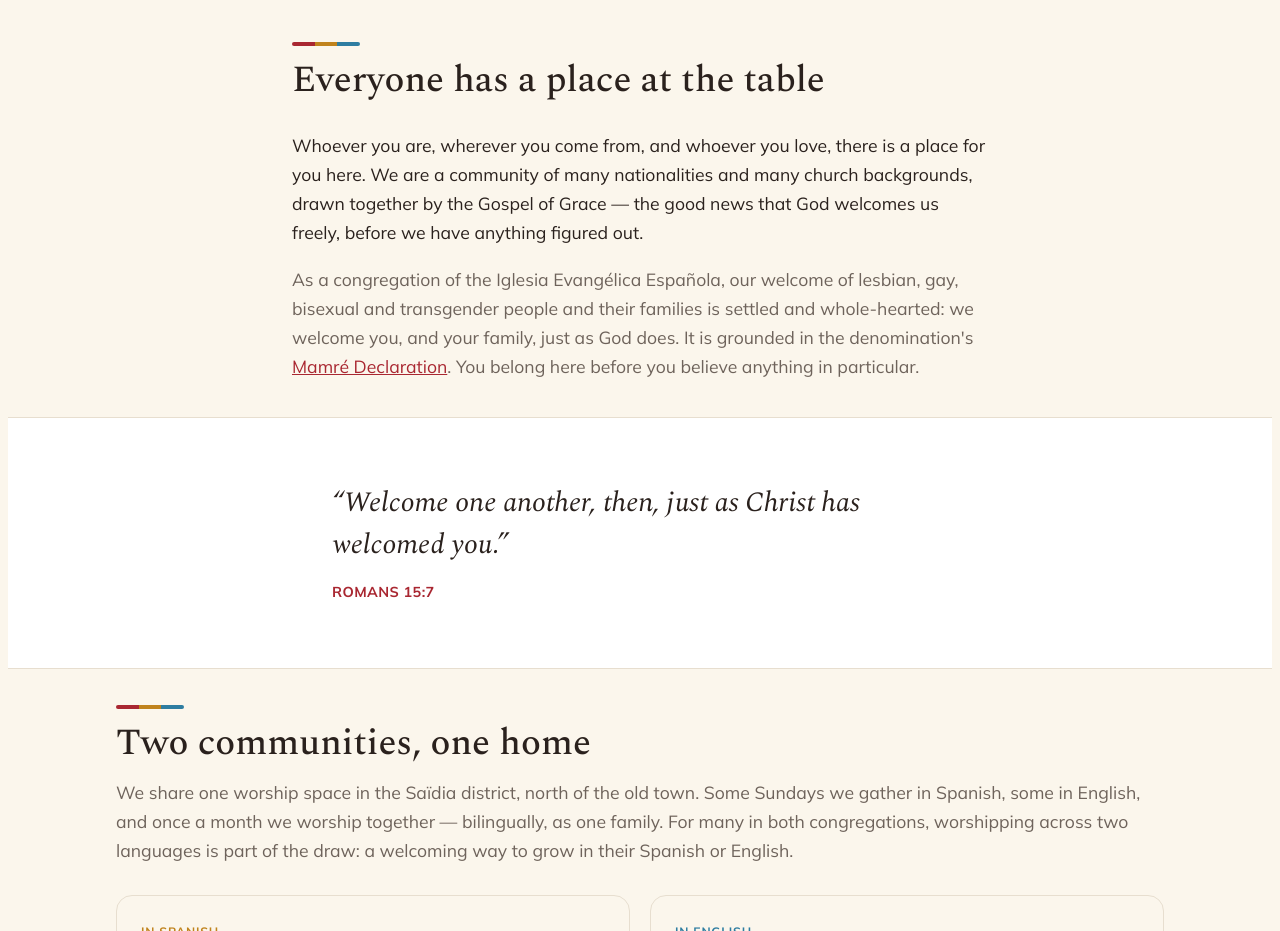
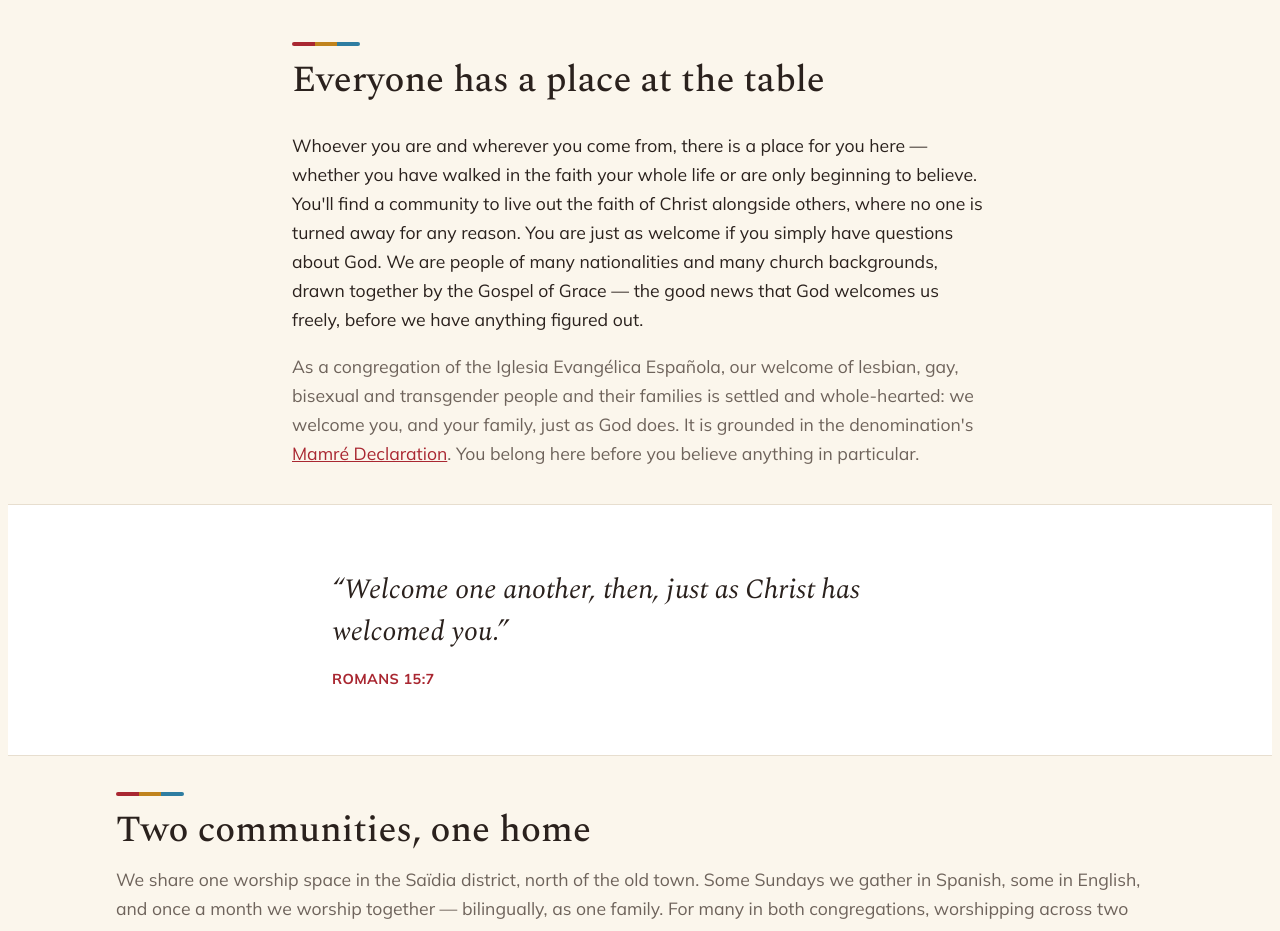
Before and after one commit to tdavismph/hope-esperanza-valencia, a plain HTML site: page index.html in a window 1280 px wide. Shown: the part 1160-2091 px from the top of the page. Drawn offline with nearby package versions, Linux system fonts and the light colour scheme.

Commit message:
Homepage: broaden English welcome to match Spanish
Co-Authored-By: Claude Opus 4.8 <noreply@anthropic.com>
Claude-Session: https://claude.ai/code/session_012p7B6L2GprUxzy94E8jN5w

```diff
--- a/index.html
+++ b/index.html
@@ -306,7 +306,7 @@
           <h2 lang="en">Everyone has a place at the table</h2>
           <h2 lang="es">En la mesa del Resucitado hay lugar para todas/os</h2>
         </div>
-        <p class="lead" lang="en">Whoever you are, wherever you come from, and whoever you love, there is a place for you here. We are a community of many nationalities and many church backgrounds, drawn together by the Gospel of Grace — the good news that God welcomes us freely, before we have anything figured out.</p>
+        <p class="lead" lang="en">Whoever you are and wherever you come from, there is a place for you here — whether you have walked in the faith your whole life or are only beginning to believe. You'll find a community to live out the faith of Christ alongside others, where no one is turned away for any reason. You are just as welcome if you simply have questions about God. We are people of many nationalities and many church backgrounds, drawn together by the Gospel of Grace — the good news that God welcomes us freely, before we have anything figured out.</p>
         <p class="lead" lang="es">Seas quien seas, vengas de donde vengas, lleves toda la vida en la fe o estés empezando a creer, aquí tienes un lugar: una comunidad con quien caminar y vivir la fe de Cristo sin sentir rechazo por ningún motivo, también si solo tienes inquietudes y preguntas sobre Dios. Somos personas de muchas nacionalidades y de muchas tradiciones cristianas, unidas por el Evangelio de la Gracia: la buena noticia de que Dios nos acoge gratuitamente, antes de que lo tengamos todo resuelto.</p>
         <p class="lead muted" lang="en" style="margin-top:18px">As a congregation of the Iglesia Evangélica Española, our welcome of lesbian, gay, bisexual and transgender people and their families is settled and whole-hearted: we welcome you, and your family, just as God does. It is grounded in the denomination's <a href="https://iee-es.org/declaracion-de-mamre-pastoral-iee-2015/" target="_blank" rel="noopener">Mamré Declaration</a>. You belong here before you believe anything in particular.</p>
         <p class="lead muted" lang="es" style="margin-top:18px">Como congregación de la Iglesia Evangélica Española, tu preferencia sexual se respeta, y te acogemos al igual que a tu familia, así como Dios lo hace. <a href="https://iee-es.org/declaracion-de-mamre-pastoral-iee-2015/" target="_blank" rel="noopener">IEE Declaración de Mamré</a>.</p>
```
